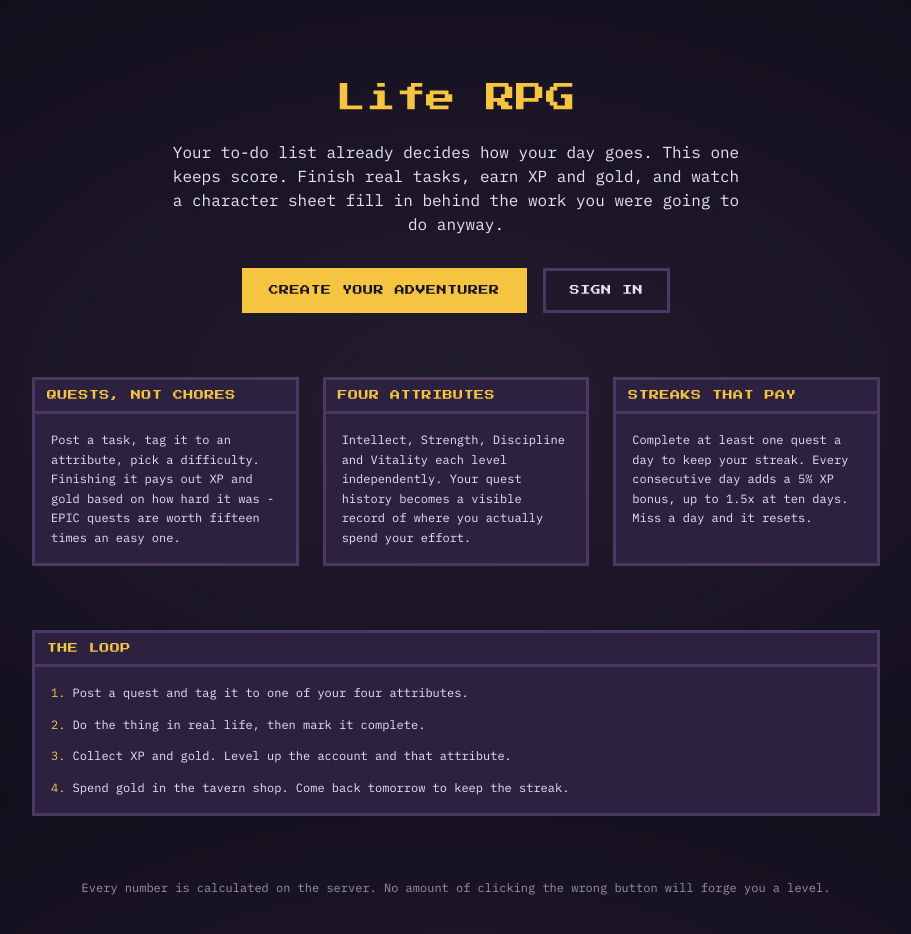
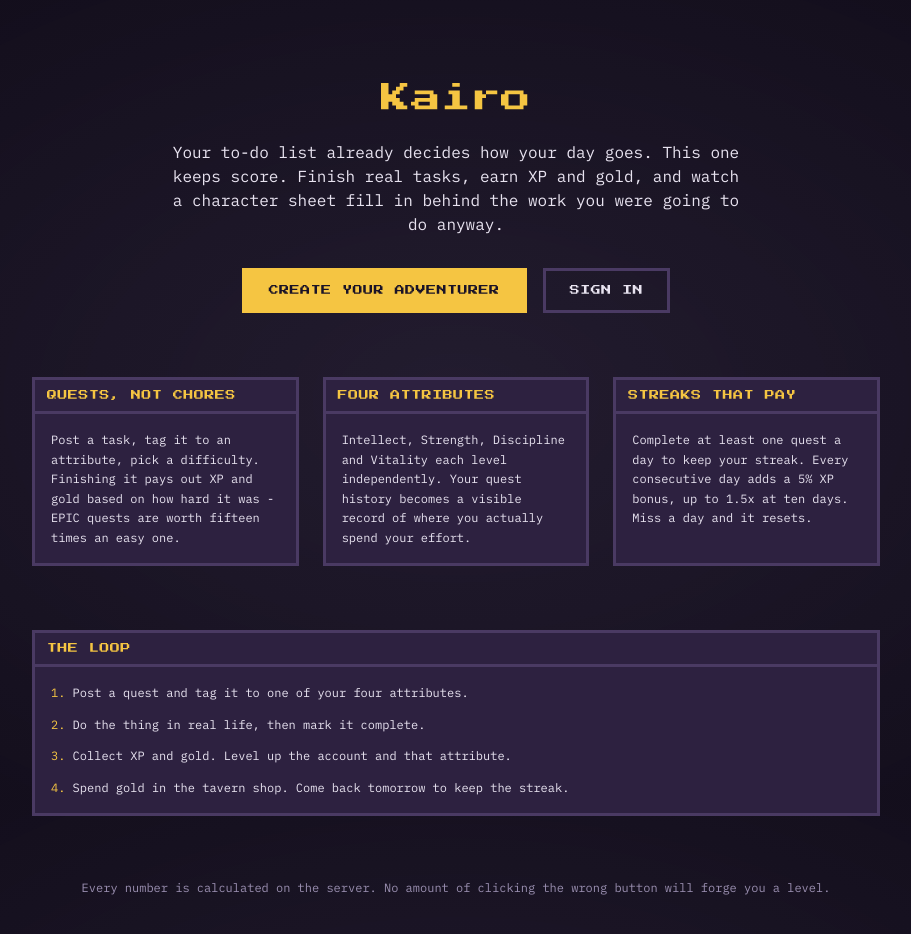
Before and after one commit to me-adityaraj8/kairo, a Next.js app: page / in a window 1280 px wide. Shown: the top 934 px of the page, without its empty margins (184-1095 px from the left). Built offline with nearby package versions, Linux system fonts and the light colour scheme; no server answers.

Commit message:
Rename project to Kairo, point database at Neon

```diff
--- a/app/app/Dashboard.tsx
+++ b/app/app/Dashboard.tsx
@@ -124,7 +124,7 @@ export default function Dashboard() {
       </div>
 
       <header className="mb-6 flex items-center justify-between gap-4">
-        <h1 className="font-pixel text-sm text-gold sm:text-base">Life RPG</h1>
+        <h1 className="font-pixel text-sm text-gold sm:text-base">Kairo</h1>
         <nav className="flex items-center gap-3">
           <Link href="/app/shop" className="font-pixel text-[10px] text-muted underline hover:text-text">
             Tavern Shop
--- a/app/layout.tsx
+++ b/app/layout.tsx
@@ -21,8 +21,8 @@ const monoFont = IBM_Plex_Mono({
 export const metadata: Metadata = {
   metadataBase: new URL(siteUrl),
   title: {
-    template: "%s · Life RPG",
-    default: "Life RPG",
+    template: "%s · Kairo",
+    default: "Kairo",
   },
   description: "Turn your real-world tasks into quests. Earn XP, level up, keep your streak alive.",
 };
--- a/app/login/LoginForm.tsx
+++ b/app/login/LoginForm.tsx
@@ -42,7 +42,7 @@ export default function LoginForm() {
   return (
     <main className="flex min-h-screen items-center justify-center p-6">
       <div className="w-full max-w-sm">
-        <h1 className="mb-6 text-center font-pixel text-base text-gold">Life RPG</h1>
+        <h1 className="mb-6 text-center font-pixel text-base text-gold">Kairo</h1>
         <PixelPanel title="Enter the Tavern">
           <form onSubmit={onSubmit} className="flex flex-col gap-4" noValidate>
             <PixelInput
--- a/app/page.tsx
+++ b/app/page.tsx
@@ -3,20 +3,20 @@ import Link from "next/link";
 import PixelPanel from "@/components/PixelPanel";
 
 export const metadata: Metadata = {
-  title: "Life RPG - Turn Your To-Do List Into a Quest Log",
+  title: "Kairo - Turn Your To-Do List Into a Quest Log",
   description:
-    "Life RPG turns everyday tasks into quests that award XP and gold. Level up four attributes, hold a daily streak, and spend your earnings in the tavern shop.",
+    "Kairo turns everyday tasks into quests that award XP and gold. Level up four attributes, hold a daily streak, and spend your earnings in the tavern shop.",
   alternates: { canonical: "/" },
   openGraph: {
-    title: "Life RPG - Turn Your To-Do List Into a Quest Log",
+    title: "Kairo - Turn Your To-Do List Into a Quest Log",
     description:
       "Complete real tasks, earn XP and gold, level up your character. A habit tracker that plays like a 16-bit dungeon crawler.",
     type: "website",
-    siteName: "Life RPG",
+    siteName: "Kairo",
   },
   twitter: {
     card: "summary_large_image",
-    title: "Life RPG - Turn Your To-Do List Into a Quest Log",
+    title: "Kairo - Turn Your To-Do List Into a Quest Log",
     description:
       "Complete real tasks, earn XP and gold, level up your character. A habit tracker that plays like a 16-bit dungeon crawler.",
   },
@@ -25,7 +25,7 @@ export const metadata: Metadata = {
 const jsonLd = {
   "@context": "https://schema.org",
   "@type": "WebApplication",
-  name: "Life RPG",
+  name: "Kairo",
   applicationCategory: "ProductivityApplication",
   operatingSystem: "Any",
   description:
@@ -58,7 +58,7 @@ export default function LandingPage() {
 
       <div className="mx-auto max-w-4xl px-4 py-12 sm:px-6 sm:py-20">
         <header className="mb-16 text-center">
-          <h1 className="font-pixel text-xl leading-relaxed text-gold sm:text-3xl">Life RPG</h1>
+          <h1 className="font-pixel text-xl leading-relaxed text-gold sm:text-3xl">Kairo</h1>
           <p className="mx-auto mt-6 max-w-xl font-mono text-sm leading-relaxed text-text sm:text-base">
             Your to-do list already decides how your day goes. This one keeps score.
             Finish real tasks, earn XP and gold, and watch a character sheet fill in
--- a/app/register/RegisterForm.tsx
+++ b/app/register/RegisterForm.tsx
@@ -54,7 +54,7 @@ export default function RegisterForm() {
   return (
     <main className="flex min-h-screen items-center justify-center p-6">
       <div className="w-full max-w-sm">
-        <h1 className="mb-6 text-center font-pixel text-base text-gold">Life RPG</h1>
+        <h1 className="mb-6 text-center font-pixel text-base text-gold">Kairo</h1>
         <PixelPanel title="Roll a New Character">
           <form onSubmit={onSubmit} className="flex flex-col gap-4" noValidate>
             <PixelInput
--- a/package.json
+++ b/package.json
@@ -1,5 +1,5 @@
 {
-  "name": "life-rpg",
+  "name": "kairo",
   "version": "0.1.0",
   "private": true,
   "scripts": {
```
Also changed, not shown: prisma/reset.ts (added, +11 -0 lines), .claude/launch.json, 2 other files (tests, documents, lock files or other folders).
